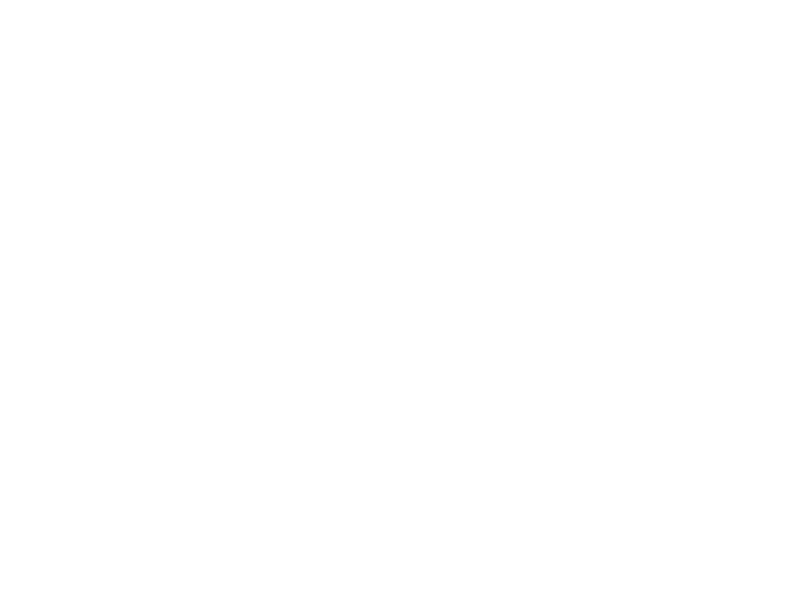
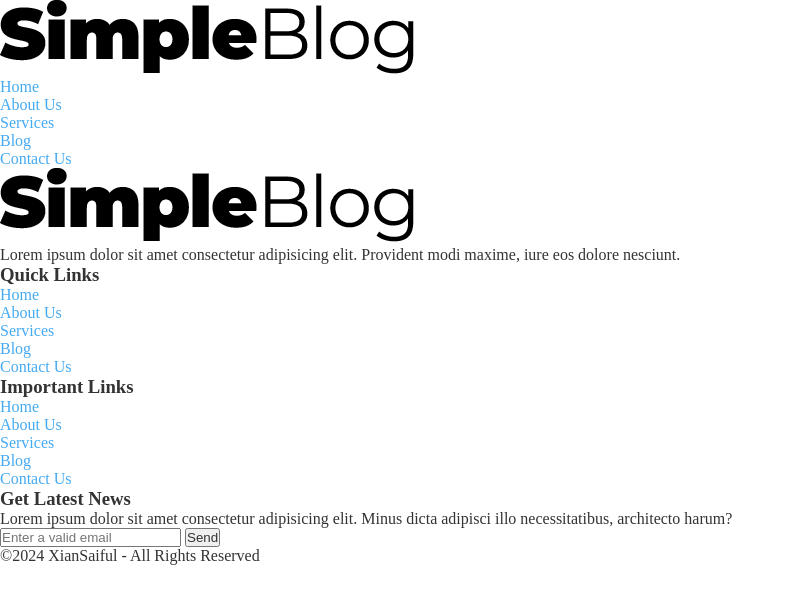
Before and after one commit to githubxiansaiful/simple-blog-page, a plain HTML site: page index.html in a window 1280 px wide. Shown: the whole page, without its empty margins (0-795 px from the left). Drawn offline with Linux system fonts and the light colour scheme.

Commit message:
Set up HTML structure

```diff
--- /dev/null
+++ b/css/style.css
@@ -0,0 +1,14 @@
+* {
+    margin: 0;
+    padding: 0;
+    color: #333;
+}
+a {
+    text-decoration: none;
+    color: #45aaf2;
+}
+.container {
+    max-width: 1080px;
+    width: 80%;
+    position: relative;
+}
--- a/index.html
+++ b/index.html
@@ -4,8 +4,66 @@
     <meta charset="UTF-8">
     <meta name="viewport" content="width=device-width, initial-scale=1.0">
     <title>Simple Blog Page</title>
+    <link rel="stylesheet" href="css/style.css">
 </head>
 <body>
+    <header>
+        <div class="container">
+            <div class="logo">
+                <img src="images/logo.png" alt="Logo">
+            </div>
+            <nav>
+                <ul>
+                    <li><a href="">Home</a></li>
+                    <li><a href="">About Us</a></li>
+                    <li><a href="">Services</a></li>
+                    <li><a href="">Blog</a></li>
+                    <li><a href="">Contact Us</a></li>
+                </ul>
+            </nav>
+        </div>
+    </header>
+    <div id="main-content">
 
+    </div>
+    <footer>
+        <div class="container">
+            <div class="footer-column">
+                <img src="images/logo.png" alt="">
+                <p>Lorem ipsum dolor sit amet consectetur adipisicing elit. Provident modi maxime, iure eos dolore nesciunt.</p>
+            </div>
+            <div class="footer-column">
+                <h3>Quick Links</h3>
+                <ul>
+                    <li><a href="">Home</a></li>
+                    <li><a href="">About Us</a></li>
+                    <li><a href="">Services</a></li>
+                    <li><a href="">Blog</a></li>
+                    <li><a href="">Contact Us</a></li>
+                </ul>
+            </div>
+            <div class="footer-column">
+                <h3>Important Links</h3>
+                <ul>
+                    <li><a href="">Home</a></li>
+                    <li><a href="">About Us</a></li>
+                    <li><a href="">Services</a></li>
+                    <li><a href="">Blog</a></li>
+                    <li><a href="">Contact Us</a></li>
+                </ul>
+            </div>
+            <div class="footer-column">
+                <h3>Get Latest News</h3>
+                <p>Lorem ipsum dolor sit amet consectetur adipisicing elit. Minus dicta adipisci illo necessitatibus, architecto harum?</p>
+                <form action="" class="subscribe-form">
+                    <input type="email" required placeholder="Enter a valid email">
+                    <input type="submit" value="Send">
+                </form>
+            </div>
+        </div>
+        <div class="copyright-text">
+            <p>©2024 XianSaiful - All Rights Reserved</p>
+        </div>
+    </footer>
 </body>
 </html>
```
Also changed, not shown: images/logo.png (added).
